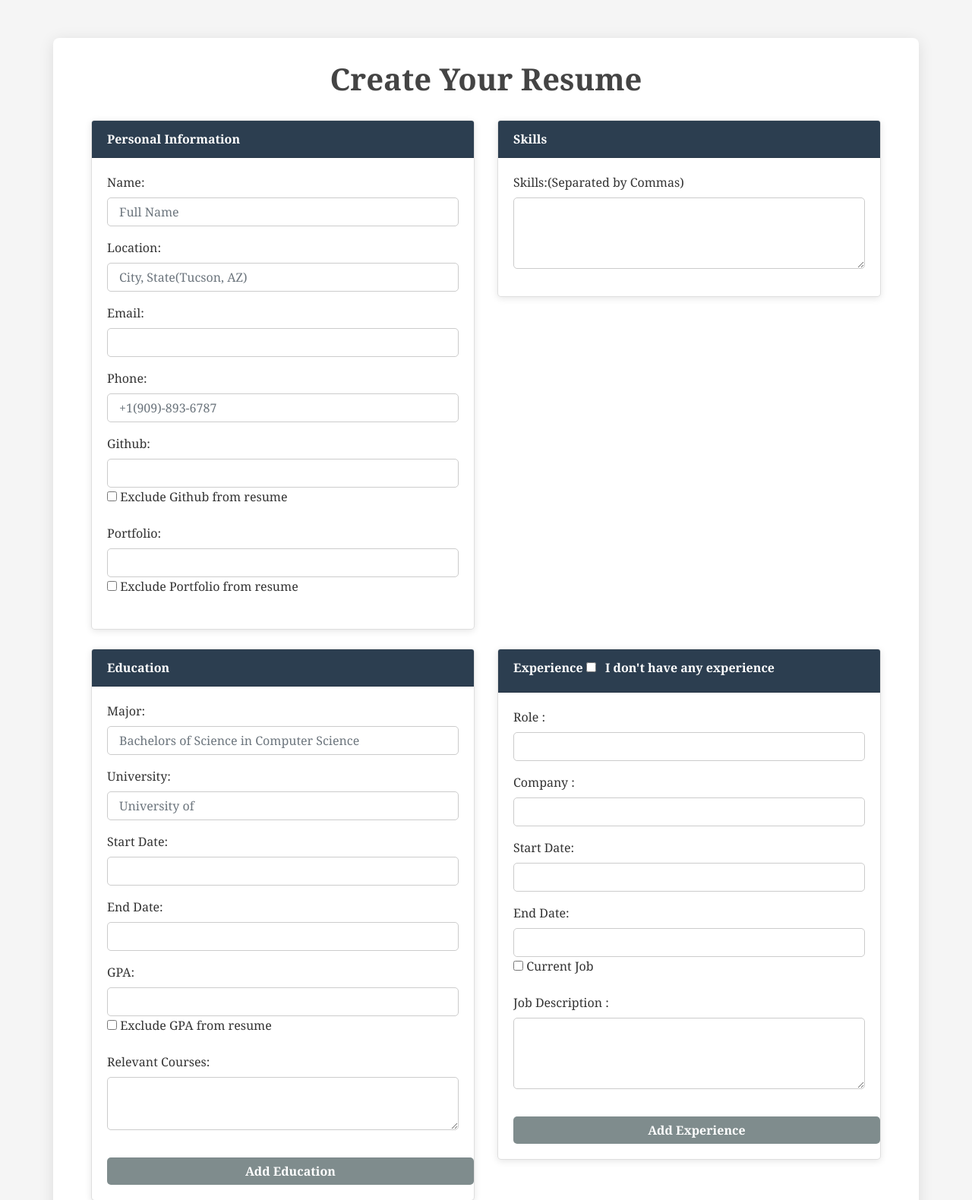
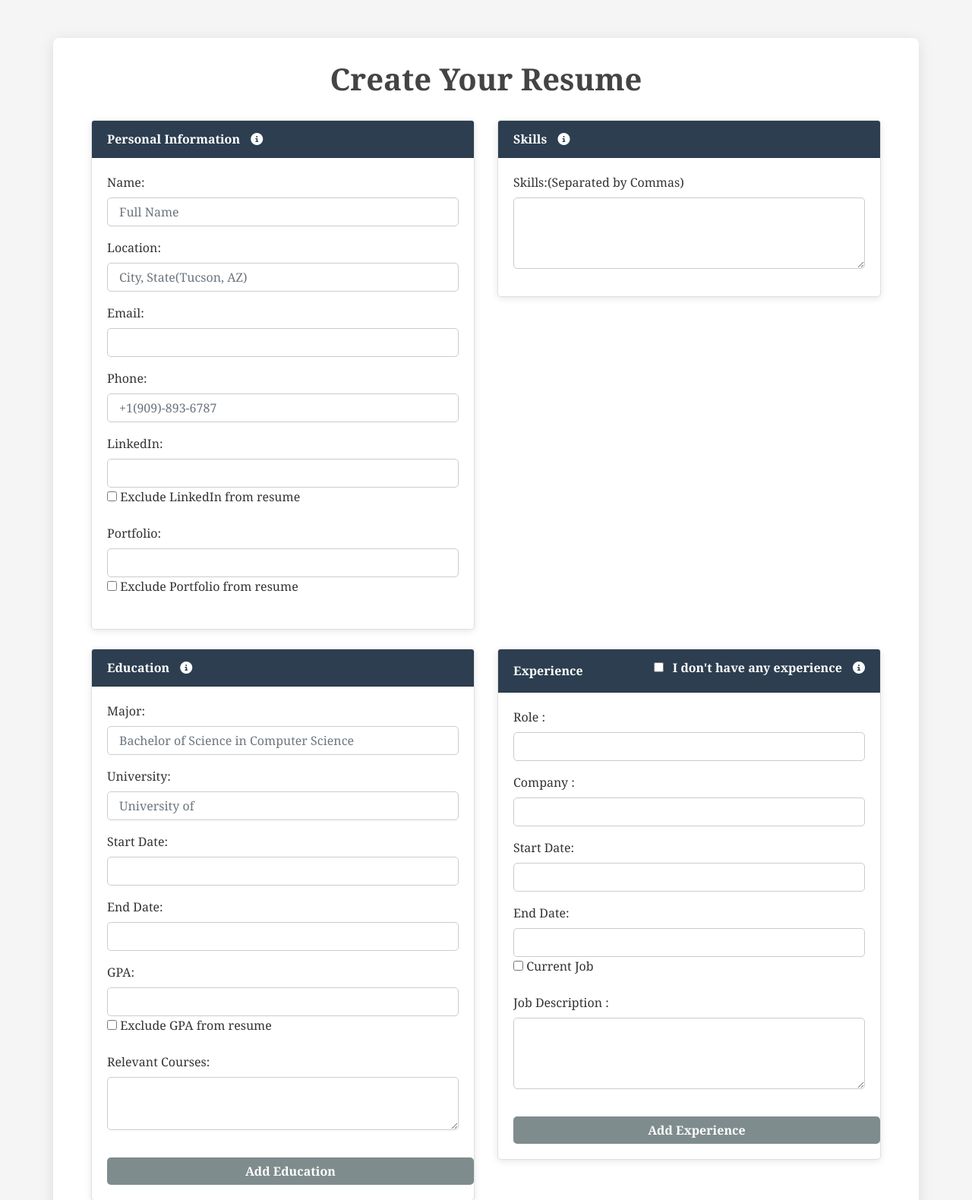
Before and after one commit to SBertrand-47/resumeGenerator, a Flask app: page / in a window 1280 px wide. Shown: the top 1580 px of the page at 76% size. Run offline with Flask 3, Linux system fonts and the light colour scheme; some libraries are stand-ins or nearby versions.

Commit message:
Finalized the application, missing final details

```diff
--- a/templates/home.html
+++ b/templates/home.html
@@ -6,6 +6,7 @@
 
     <!-- Bootstrap CSS -->
     <link href="https://stackpath.bootstrapcdn.com/bootstrap/4.3.1/css/bootstrap.min.css" rel="stylesheet">
+    <link rel="stylesheet" href="https://cdnjs.cloudflare.com/ajax/libs/font-awesome/6.4.2/css/all.min.css" integrity="sha512-z3gLpd7yknf1YoNbCzqRKc4qyor8gaKU1qmn+CShxbuBusANI9QpRohGBreCFkKxLhei6S9CQXFEbbKuqLg0DA==" crossorigin="anonymous" referrerpolicy="no-referrer" />
 
     <!-- jQuery (necessary for Bootstrap's JavaScript plugins) -->
     <script src="https://ajax.googleapis.com/ajax/libs/jquery/3.4.1/jquery.min.js"></script>
@@ -121,6 +122,18 @@
         .ui-datepicker-calendar {
             display: none;
         }
+
+        .fas.fa-info-circle {
+            margin-left: 10px;
+            color: white;
+            cursor: pointer;  /* Makes the icon appear clickable */
+            font-size: 16px;  /* Adjust size if necessary */
+        }
+
+        .fas.fa-info-circle:hover {
+            color: #3498DB;
+        }
+
     </style>
 
     <title>Create Your Resume</title>
@@ -133,7 +146,10 @@
                 <!-- Personal Information -->
                 <div class="col-md-6">
                     <div class="card">
-                        <div class="card-header">Personal Information</div>
+                        <div class="card-header">
+                            Personal Information
+                            <span data-toggle="tooltip" data-placement="right" title="Enter your personal details like name, location, contact information, and links to LinkedIn or your portfolio."><i class="fas fa-info-circle"></i></span>
+                        </div>
                         <div class="card-body">
                             <div class="form-group">
                                 <label for="name">Name:</label>
@@ -152,10 +168,10 @@
                                 <input type="tel" class="form-control" id="phone" name="phone" placeholder="+1(909)-893-6787">
                             </div>
                             <div class="form-group">
-                                <label for="github">Github:</label>
+                                <label for="github">LinkedIn:</label>
                                 <input type="url" class="form-control" id="github" name="github">
                                 <input type="checkbox" id="exclude_github" name="exclude_github" onchange="toggleInput('github', 'exclude_github')">
-                                <label for="exclude_github">Exclude Github from resume</label>
+                                <label for="exclude_github">Exclude LinkedIn from resume</label>
                             </div>
                             <div class="form-group">
                                 <label for="portfolio">Portfolio:</label>
@@ -170,7 +186,9 @@
                 <!-- Skills -->
                 <div class="col-md-6">
                     <div class="card">
-                        <div class="card-header">Skills</div>
+                        <div class="card-header">Skills
+                        <span data-toggle="tooltip" data-placement="right" title="Enter Your skills Separated by commas (For Example: Python, Java)"><i class="fas fa-info-circle"></i></span>
+                        </div>
                         <div class="card-body">
                             <div class="form-group">
                                 <label for="skills">Skills:(Separated by Commas)</label>
@@ -185,7 +203,9 @@
     <!-- Education -->
     <div class="col-md-6">
         <div class="card">
-            <div class="card-header">Education</div>
+            <div class="card-header">Education
+            <span data-toggle="tooltip" data-placement="right" title="Enter your Education history starting from the most recent"><i class="fas fa-info-circle"></i></span>
+            </div>
             <div class="card-body" id="educationContainer">
 
                 <!-- This is a single education record wrapped inside an education-section div -->
@@ -193,7 +213,7 @@
 
                     <div class="form-group">
                         <label for="major">Major:</label>
-                        <input type="text" class="form-control" id="major" name="major" placeholder="Bachelors of Science in Computer Science">
+                        <input type="text" class="form-control" id="major" name="major" placeholder="Bachelor of Science in Computer Science">
                     </div>
                     <div class="form-group">
                         <label for="university">University:</label>
@@ -231,12 +251,17 @@
                 <!-- Experience -->
               <div class="col-md-6">
                 <div class="card">
-                    <div class="card-header">Experience
-                    <!-- Checkbox to indicate no experience -->
-                        <input type="checkbox" id="noExperience" name="no_experience" value="true" onchange="toggleExperienceCard(this)">
+                    <div class="card-header d-flex justify-content-between align-items-center">
+    Experience
+    <div>
+        <input type="checkbox" id="noExperience" name="no_experience" value="true" onchange="toggleExperienceCard(this)">
+        <label for="noExperience" class="ml-2">I don't have any experience</label>
+        <span data-toggle="tooltip" data-placement="right" title="Enter your experience starting from the most recent. For description use semi columns( For Example: First responsibility;Second responsibility)">
+            <i class="fas fa-info-circle"></i>
+        </span>
+    </div>
+</div>
 
-                        <label for="noExperience" class="ml-2">I don't have any experience</label>
-                    </div>
                     <div class="card-body" id="experienceContainer">
                         <div class="form-group">
                             <label for="role">Role :</label>
@@ -303,6 +328,11 @@
 
 
 <script>
+
+$(document).ready(function(){
+    $('[data-toggle="tooltip"]').tooltip();
+});
+
 
 function toggleExperienceCard(checkbox) {
     if (checkbox.checked) {
--- a/templates/resume.html
+++ b/templates/resume.html
@@ -145,10 +145,6 @@ a:hover, a:active {
     </div>
 
 
-
-
-
-
     <h2>Skills</h2>
     <hr>
     <div class="section-content">
```
Lines whose indentation alone changed are shown as unchanged.
